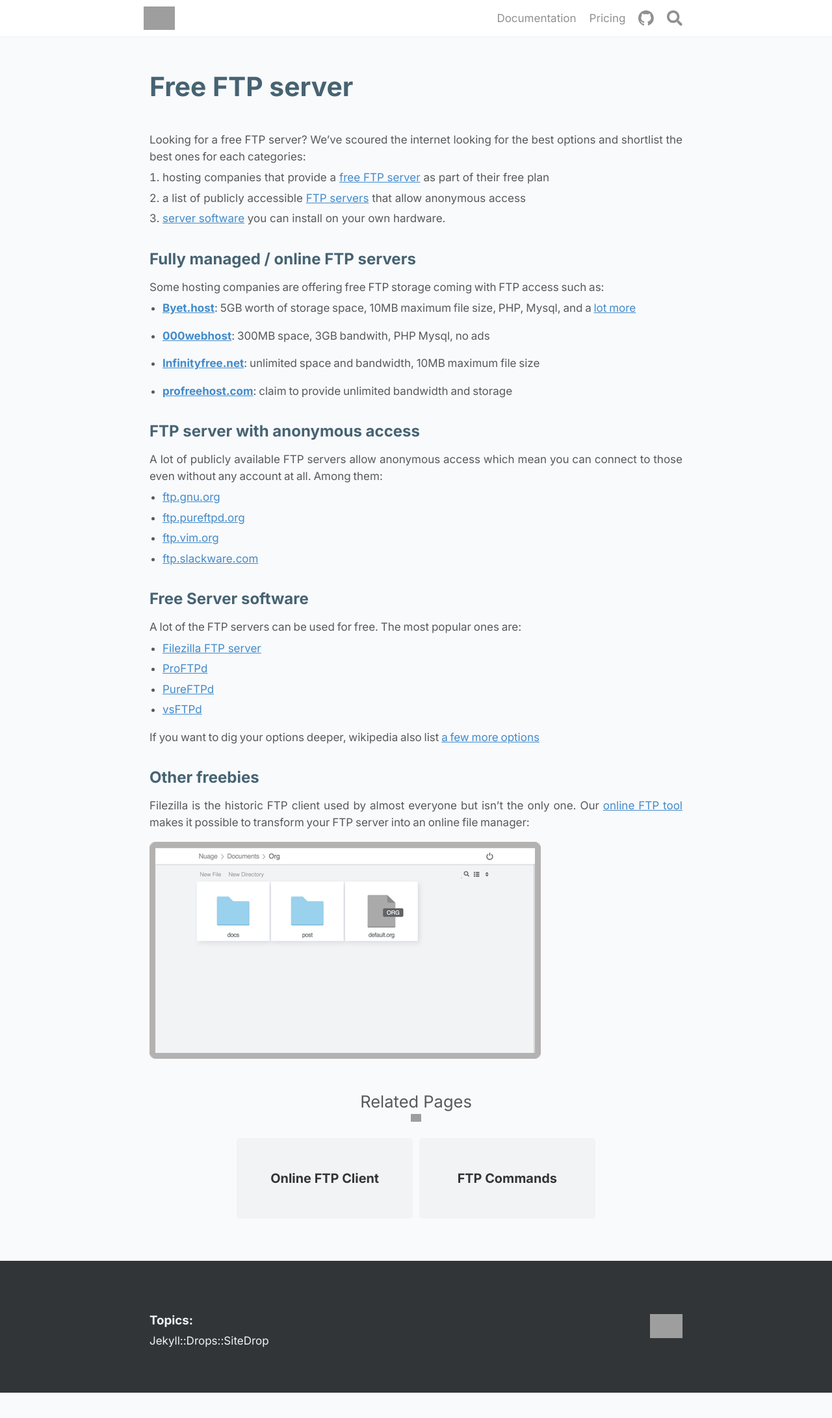
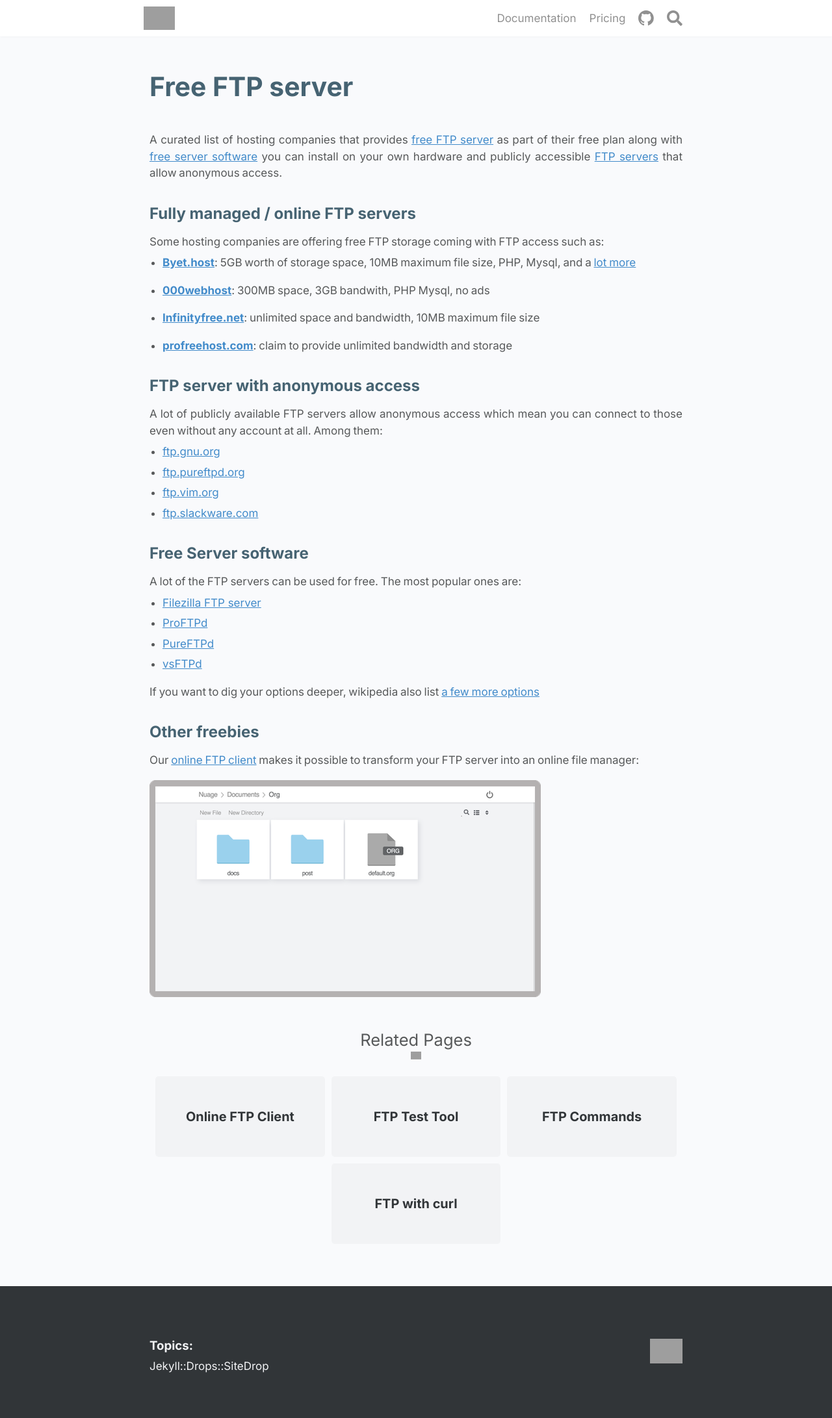
Before and after one commit to mickael-kerjean/filestash-website, a Jekyll site: the page built from _posts/2020-07-08-free-ftp-server-online.md, in a window 1280 px wide. Shown: the whole page at 65% size. Built offline with Jekyll 4.4.1, drawn with Linux system fonts in a browser that asks for light colours; before the commit the page ends 2144 px from its top, so only the background shows below that; grey boxes are pictures that could not be loaded.

Commit message:
content (update): ftp page update

```diff
--- a/_posts/2020-07-08-free-ftp-server-online.md
+++ b/_posts/2020-07-08-free-ftp-server-online.md
@@ -7,12 +7,7 @@
 language: en
 ---
 
-Looking for a free FTP server? We've scoured the internet looking for the best options and shortlist the best ones for each categories:
-
-1. hosting companies that provide a [free FTP server](#fully-managed--online-ftp-servers) as part of their free plan
-2. a list of publicly accessible [FTP servers](#ftp-server-with-anonymous-access) that allow anonymous access
-3. [server software](#free-server-software) you can install on your own hardware.
-
+A curated list of hosting companies that provides [free FTP server](#fully-managed--online-ftp-servers) as part of their free plan along with [free server software](#free-server-software) you can install on your own hardware and publicly accessible [FTP servers](#ftp-server-with-anonymous-access) that allow anonymous access.
 
 ## Fully managed / online FTP servers
 
@@ -50,10 +45,9 @@
 
 ## Other freebies
 
-Filezilla is the historic FTP client used by almost everyone but isn't the only one. Our [online FTP tool]({% post_url 2019-11-26-ftp-web-client %}) makes it possible to transform your FTP server into an online file manager:
+Our [online FTP client]({% post_url 2019-11-26-ftp-web-client %}) makes it possible to transform your FTP server into an online file manager:
 
 [![screenshot of Filestash](/img/posts/2020-07-08-free-ftp-server-online.png)](https://www.filestash.app/online-ftp-client.html)
-
 
 
 <div class="related">
@@ -62,7 +56,7 @@
         <img src="https://mickael.kerjean.me/assets/img/arrow_bottom.png"/>
     </div>
     <div class="related_content">
-        <a href="{% post_url 2019-11-26-ftp-web-client %}"><h3 class="no-anchor">Online FTP Client</h3></a><a href="{% post_url 2020-07-06-ftp-from-the-command-line %}"><h3 class="no-anchor">FTP Commands</h3></a>
+        <a href="{% post_url 2019-11-26-ftp-web-client %}"><h3 class="no-anchor">Online FTP Client</h3></a><a href="{% post_url 2020-08-04-ftp-testing-tool %}"><h3 class="no-anchor">FTP Test Tool</h3></a><a href="{% post_url 2020-07-06-ftp-from-the-command-line %}"><h3 class="no-anchor">FTP Commands</h3></a><a href="{% post_url 2020-09-29-doing-ftp-with-curl %}"><h3 class="no-anchor">FTP with curl</h3></a>
     </div>
 </div>
 
```
Also changed, not shown: other parts of _posts/2020-07-08-free-ftp-server-online.md (+1 -0 lines).
